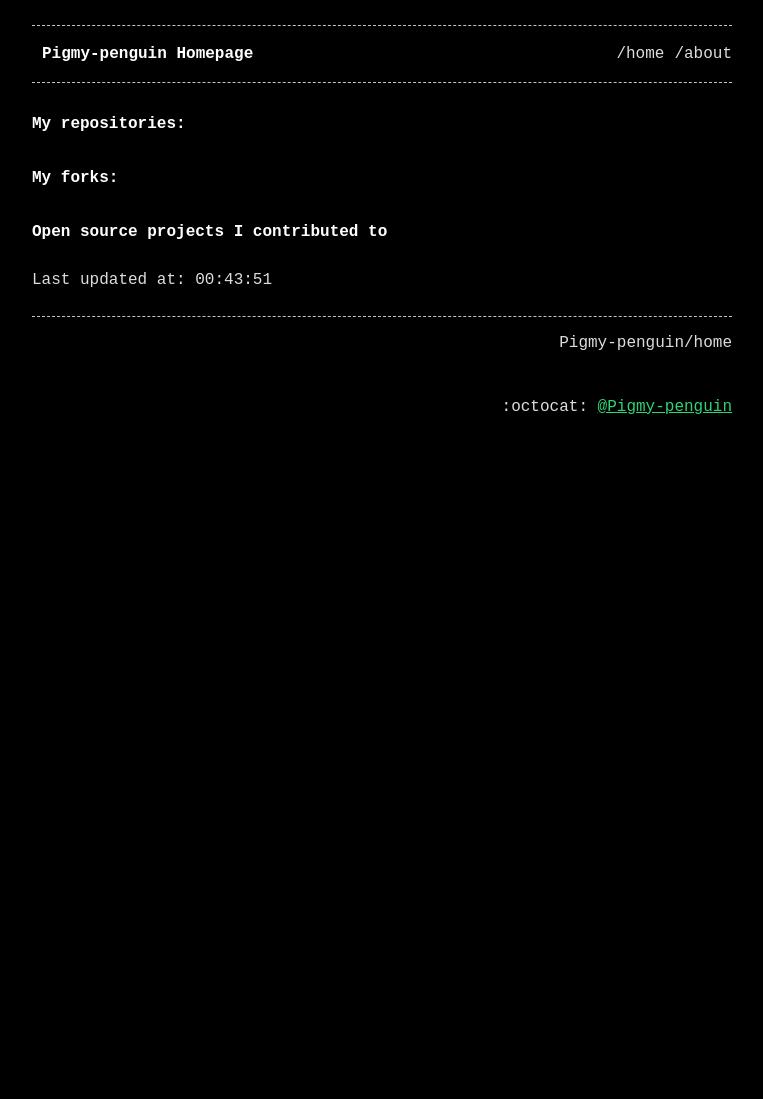
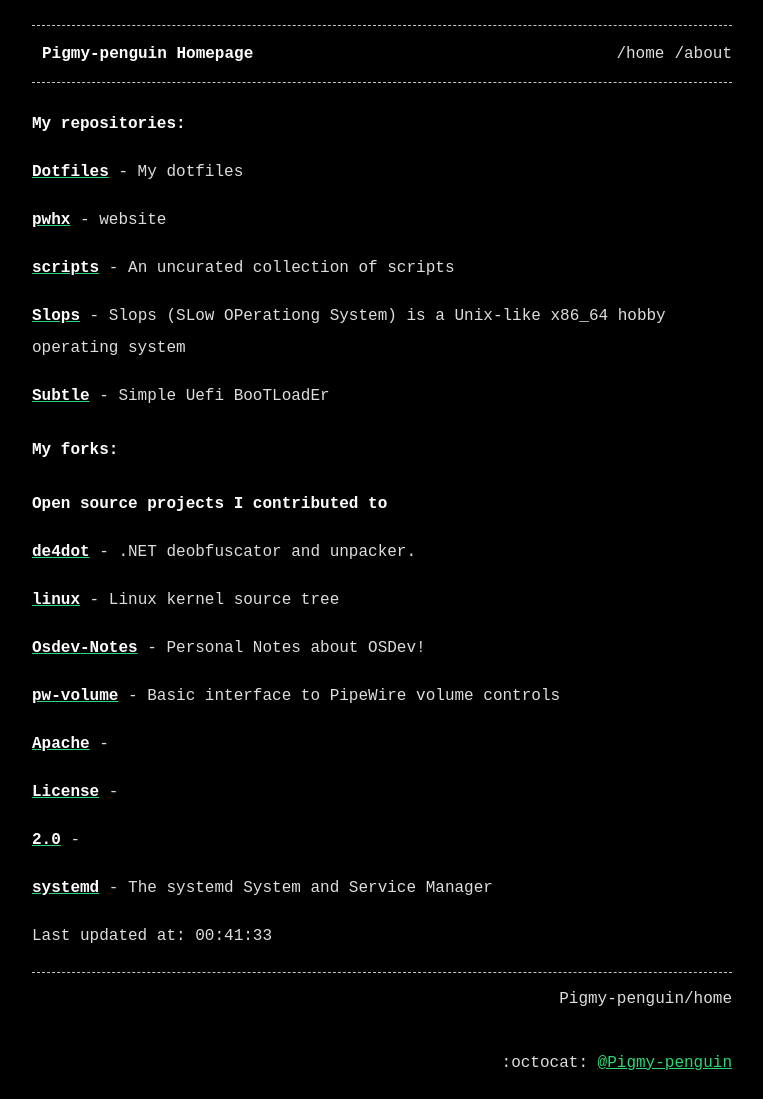
Before and after one commit to Pigmy-penguin/Pigmy-penguin.github.io, a Jekyll site: the page built from index.md, in a window 1280 px wide. Shown: the whole page, without its empty margins (258-1021 px from the left). Built offline with Jekyll 4.4.1, drawn with Linux system fonts in a browser that asks for light colours; before the commit the page ends 900 px from its top, so only the background shows below that.

Commit message:
Auto updating the website

```diff
--- a/index.md
+++ b/index.md
@@ -7,8 +7,34 @@ title: Pigmy-penguin Homepage
 
 ## My repositories:
 
+[**Dotfiles**](https://github.com/Pigmy-penguin/Dotfiles) - My dotfiles
+
+[**pwhx**](https://github.com/Pigmy-penguin/pwhx) - website
+
+[**scripts**](https://github.com/Pigmy-penguin/scripts) - An uncurated collection of scripts
+
+[**Slops**](https://github.com/Pigmy-penguin/Slops) - Slops (SLow OPerationg System) is a Unix-like x86_64 hobby operating system
+
+[**Subtle**](https://github.com/Pigmy-penguin/Subtle) - Simple Uefi BooTLoadEr
+
 ## My forks:
 ### Open source projects I contributed to
 
+[**de4dot**](https://github.com/Pigmy-penguin/de4dot) - .NET deobfuscator and unpacker.
 
-Last updated at: 00:43:51
+[**linux**](https://github.com/Pigmy-penguin/linux) - Linux kernel source tree
+
+[**Osdev-Notes**](https://github.com/Pigmy-penguin/Osdev-Notes) - Personal Notes about OSDev!
+
+[**pw-volume**](https://github.com/Pigmy-penguin/pw-volume) - Basic interface to PipeWire volume controls
+
+[**Apache**](https://github.com/Pigmy-penguin/Apache) -
+
+[**License**](https://github.com/Pigmy-penguin/License) -
+
+[**2.0**](https://github.com/Pigmy-penguin/2.0) -
+
+[**systemd**](https://github.com/Pigmy-penguin/systemd) - The systemd System and Service Manager
+
+
+Last updated at: 00:41:33
```
Also changed, not shown: 2 other files.
